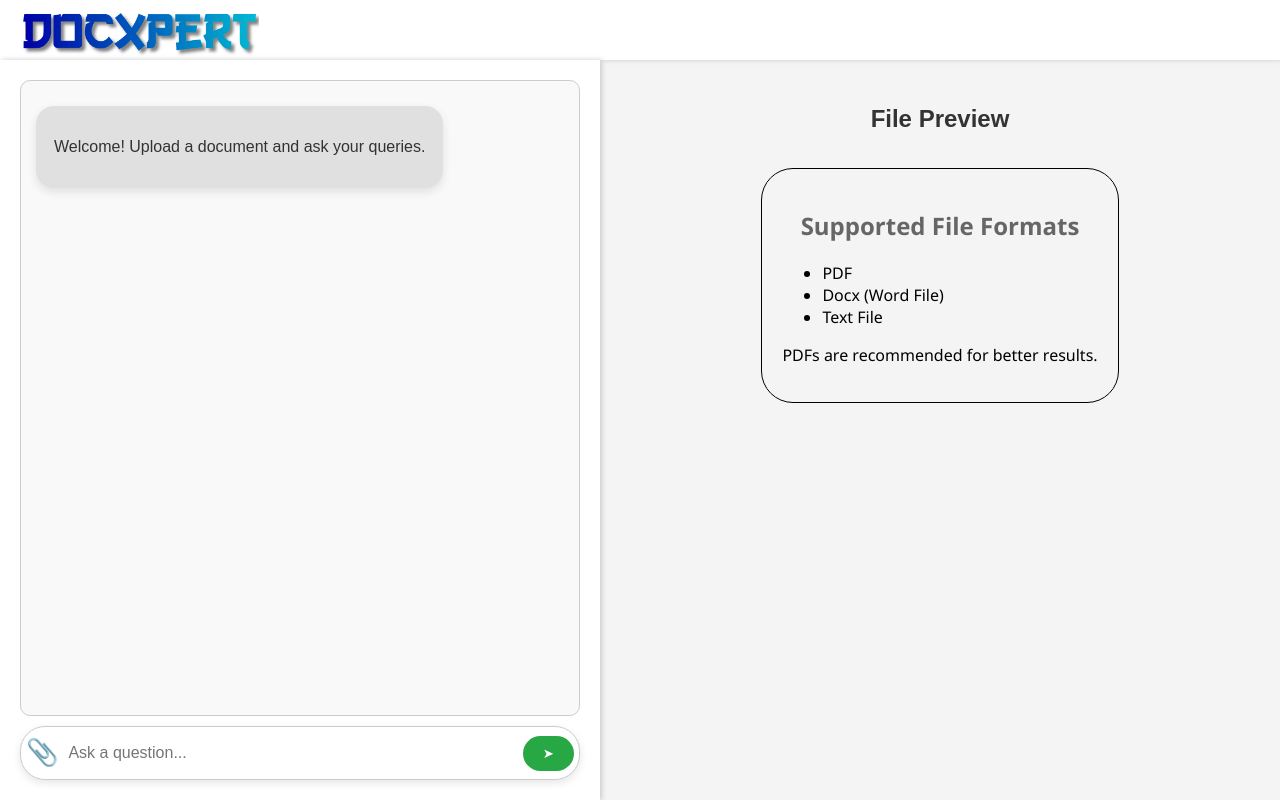
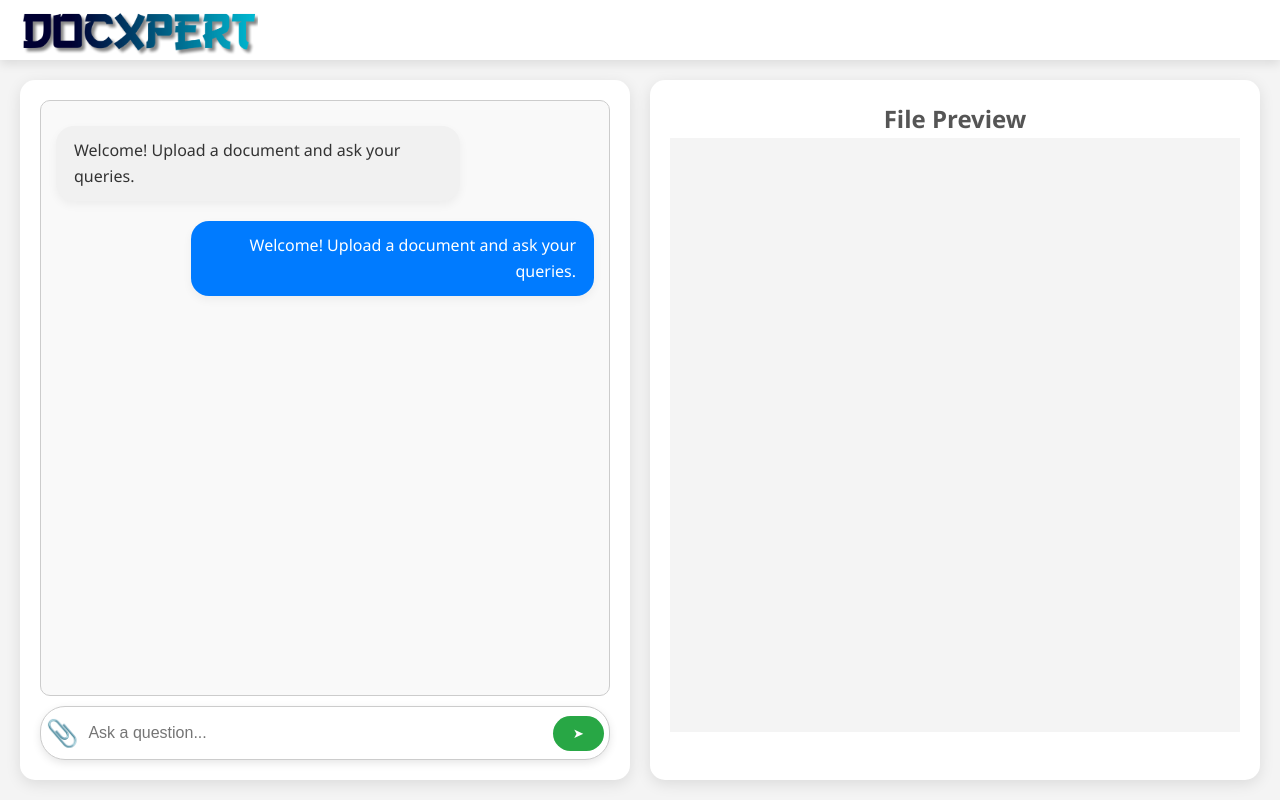
Before and after one commit to Rahul-Samedavar/Docxpert, a Flask app: page / in a window 1280 px wide. Run offline with Flask 3, Linux system fonts and the light colour scheme.

Commit message:
Imporved UI

```diff
--- a/app.py
+++ b/app.py
@@ -12,6 +12,9 @@
 
 if not os.path.exists(UPLOAD_FOLDER):
     os.makedirs(UPLOAD_FOLDER)
+
+# In-memory dictionary for conversation history
+chat_history = {}
 
 
 @app.route('/')
@@ -43,12 +46,43 @@
     query_text = data['query']
     db_name = data['db_name']
 
+    # Initialize history if not present
+    if db_name not in chat_history:
+        chat_history[db_name] = []
+
+    # Retrieve recent history (last 5 interactions)
+    recent_history = chat_history[db_name][-5:]
+
+    # Prepare history context
+    history_context = "\n".join([f"User: {q}\nBot: {r}" for q, r in recent_history])
+
+    # Use the agent to generate a simplified RAG query
+    simplified_query = util.context_aware_query(history_context, query_text)
+
     try:
-        response, sources_with_pages = util.query_rag(query_text, db_name)
+        # Retrieve relevant contexts using simplified query
+        contexts, sources_with_pages = util.search_rag(simplified_query, db_name)
+
+        # Use the actual query with the retrieved contexts for final response
+        response = util.generate_response(query_text, contexts)
+
+        # Store the new interaction in the dictionary
+        chat_history[db_name].append((query_text, response))
+
         return jsonify({'response': response, 'sources': sources_with_pages})
 
     except Exception as e:
         return jsonify({'error': str(e)}), 500
+
+@app.route('/get_history/<db_name>', methods=['GET'])
+def get_history(db_name):
+    """Fetch conversation history for a specific db_name"""
+    if db_name in chat_history:
+        history = chat_history[db_name]
+        return jsonify({'history': history})
+    else:
+        return jsonify({'error': 'No history found for this db_name'}), 404
+
 
 
 @app.route('/preview/<db_name>')
--- a/requirements.txt
+++ b/requirements.txt
@@ -11,3 +11,4 @@
 flask-cors
 pdfkit
 langchain-chroma
+reportlab
--- a/static/style.css
+++ b/static/style.css
@@ -1,40 +1,43 @@
 /* General Styling */
-body {
-    font-family: Arial, sans-serif;
-    line-height: 1.6;
+* {
+    box-sizing: border-box;
     margin: 0;
     padding: 0;
+}
+
+body {
+    font-family: 'Segoe UI', Tahoma, Geneva, Verdana, sans-serif;
+    line-height: 1.6;
     color: #333;
     background: #f4f4f4;
 }
 
-nav{
+/* Navigation Bar */
+nav {
     height: 60px;
-    padding: 0px 20px;
-    background: #fff;
-    box-shadow: 2px 0 5px #ccc;
+    padding: 0 20px;
+    background: #fff;  /* Neutral background to highlight blue logo */
+    box-shadow: 0 4px 10px rgba(0, 0, 0, 0.1);
     display: flex;
     align-items: center;
+    justify-content: space-between;
 }
 
-nav img{
+nav img {
     height: 90%;
+    transition: transform 0.3s ease-in-out;
 }
 
-.upload-btn{
-    display: inline-block;
-    border: none;
-    cursor: pointer;
-    text-align: center;
-    text-decoration: none;
-    font-size: 26px;
-    border-radius: 5px;
+nav img:hover {
+    transform: scale(1.1);
 }
 
-/* Layout Split */
+/* Container Layout */
 .container {
     display: flex;
     height: calc(100vh - 60px);
+    gap: 20px;
+    padding: 20px;
 }
 
 /* Left Section: Chat Interface */
@@ -42,16 +45,17 @@
     flex: 1;
     display: flex;
     flex-direction: column;
+    background: #fff;
+    border-radius: 15px;
+    box-shadow: 0 4px 15px rgba(0, 0, 0, 0.1);
     padding: 20px;
-    background: #fff;
-    box-shadow: 2px 0 5px #ccc;
     overflow: hidden;
+    transition: 0.3s;
 }
 
 /* Chat Container */
 .chat-container {
     flex: 1;
-    height: 80%;
     overflow-y: auto;
     padding: 15px;
     border: 1px solid #ccc;
@@ -61,8 +65,7 @@
     flex-direction: column;
 }
 
-
-/* Smooth scrolling */
+/* Scrollbar Styling */
 .chat-container::-webkit-scrollbar {
     width: 8px;
 }
@@ -80,41 +83,36 @@
     border-radius: 18px;
     margin: 10px 0;
     max-width: 75%;
-    width: max-content;
     line-height: 1.6;
     font-size: 16px;
-    box-shadow: 0 4px 10px rgba(0, 0, 0, 0.1);
+    box-shadow: 0 4px 10px rgba(0, 0, 0, 0.05);
     transition: 0.3s;
 }
 
-
-/* User Message */
+/* User & Bot Messages */
 .user-message {
     background: #007bff;
     color: #fff;
     align-self: flex-end;
     text-align: right;
+    transition: 0.3s;
 }
 
-/* Bot Message */
+.user-message:hover, .bot-message:hover {
+    transform: scale(1.05);
+}
+
 .bot-message {
-    background: #e0e0e0;
+    background: #f1f1f1;
     color: #333;
     text-align: left;
 }
 
-/* Source Styling */
+/* Source Info */
 .source-info {
     margin-top: 5px;
     font-size: 12px;
     color: #888;
-}
-
-.source-info small {
-    font-size: 12px;
-    color: #888;
-    display: inline-block;
-    margin-top: 5px;
 }
 
 /* Chat Form */
@@ -138,7 +136,7 @@
     color: #333;
 }
 
-/* Submit Button */
+/* Buttons */
 .chat-form button {
     padding: 10px 20px;
     border: none;
@@ -151,25 +149,69 @@
 
 .chat-form button:hover {
     background: #218838;
+    transform: scale(1.1);
 }
 
+.upload-btn {
+    cursor: pointer;
+    font-size: 26px;
+    transition: 0.3s;
+    color: #555;
+}
 
+.upload-btn:hover {
+    color: #007bff;
+    transform: scale(1.1);
+}
 
-iframe{
+/* Right Section: File Preview */
+.right-section {
+    flex: 1;
+    background: #fff;
+    border-radius: 15px;
+    box-shadow: 0 4px 15px rgba(0, 0, 0, 0.1);
+    padding: 20px;
+    overflow-y: auto;
+    transition: 0.3s;
+}
+
+.right-section:hover {
+    transform: scale(1.01);
+}
+
+/* Preview Header */
+.right-section > h2 {
+    text-align: center;
+    font-size: 24px;
+    color: #555;
+}
+
+/* Iframe Preview */
+iframe {
     width: 100%;
     height: 90%;
     border: none;
     margin: 0;
     padding: 0;
+    transition: 0.3s;
 }
 
-.left-section, .right-section {
-    width: 50%;
-    overflow-y: auto;
-    padding: 20px;
+iframe:hover {
+    box-shadow: 0 0 10px rgba(0, 0, 0, 0.2);
 }
 
-.right-section > h2{
-    width: 100%;
-    text-align: center;
+/* Animations */
+@keyframes fadeIn {
+    from {
+        opacity: 0;
+        transform: translateY(-10px);
+    }
+    to {
+        opacity: 1;
+        transform: translateY(0);
+    }
 }
+
+.chat-message {
+    animation: fadeIn 0.5s;
+}
--- a/templates/default-preview.html
+++ b/templates/default-preview.html
@@ -3,27 +3,77 @@
 <head>
     <meta charset="UTF-8">
     <meta name="viewport" content="width=device-width, initial-scale=1.0">
-    <title>Document</title>
+    <title>File Preview</title>
     <style>
+        * {
+            box-sizing: border-box;
+            margin: 0;
+            padding: 0;
+        }
+
         body {
             font-family: 'Segoe UI', Tahoma, Geneva, Verdana, sans-serif;
+            background: #f4f4f4;
+            color: #333;
+            display: flex;
+            justify-content: center;
+            align-items: center;
+            height: 100vh;
+            overflow: hidden;
+        }
+
+        .container {
+            background: #fff;
+            padding: 30px;
+            border-radius: 15px;
+            box-shadow: 0 10px 30px rgba(0, 0, 0, 0.1);
+            text-align: center;
+            max-width: 500px;
+            animation: fadeIn 0.8s ease-in-out;
+        }
+
+        h2 {
+            font-size: 28px;
+            color: #007bff;
+            margin-bottom: 20px;
+        }
+
+        ul {
+            list-style: none;
             padding: 0;
-            margin: 0 20px;
-            display: flex;
-            align-items: center;
-            justify-content: center;
         }
-        .container{
-            padding: 20px;
-            margin: 10px;
-            border: 1px solid black;
-            border-radius: 2rem;
-            width: max-content;
+
+        li {
+            font-size: 18px;
+            margin: 10px 0;
+            padding: 10px;
+            background: #f4f4f4;
+            color: #333;
+            border-radius: 5px;
+            transition: 0.3s;
         }
-        h2{
-            text-align: center;
-            font-weight: 700;
-            color: #666;
+
+        li:hover {
+            background: #007bff;
+            color: #fff;
+            transform: scale(1.05);
+        }
+
+        p {
+            font-size: 16px;
+            margin-top: 15px;
+            color: #555;
+        }
+
+        @keyframes fadeIn {
+            from {
+                opacity: 0;
+                transform: translateY(-10px);
+            }
+            to {
+                opacity: 1;
+                transform: translateY(0);
+            }
         }
     </style>
 </head>
--- a/templates/index.html
+++ b/templates/index.html
@@ -19,6 +19,10 @@
         <!-- Chat Messages -->
         <div class="chat-container" id="chatContainer">
             <div class="chat-message bot-message">
+                <p>Welcome! Upload a document and ask your queries.</p>
+            </div>
+
+            <div class="chat-message user-message">
                 <p>Welcome! Upload a document and ask your queries.</p>
             </div>
         </div>
--- a/util.py
+++ b/util.py
@@ -13,6 +13,8 @@
 
 # Create a temporary base folder for Chroma
 TEMP_BASE_FOLDER = tempfile.mkdtemp()
+
+
 
 # Ensure the temporary base folder is deleted on exit
 def cleanup():
@@ -117,3 +119,27 @@
     response_text = model.predict(prompt)
 
     return response_text, sources_with_pages
+
+from langchain_core.prompts import PromptTemplate
+
+# Template for generating simplified RAG query
+SIMPLE_QUERY_PROMPT = """
+You are an RAG prompt generator. Your Task is to read the conversation history and a user query and respond with a context aware query. Keep it short and simple and avoid stopping words.
+
+Chat History:
+{history}
+
+Current Query:
+{query}
+
+Context Aware Query:
+"""
+
+def context_aware_query(history, query):
+    prompt_template = PromptTemplate.from_template(SIMPLE_QUERY_PROMPT)
+    prompt = prompt_template.format(history=history, query=query)
+
+    model = ChatOpenAI()
+    simplified_query = model.predict(prompt)
+
+    return simplified_query
```
Also changed, not shown: static/assets/logo.png.
